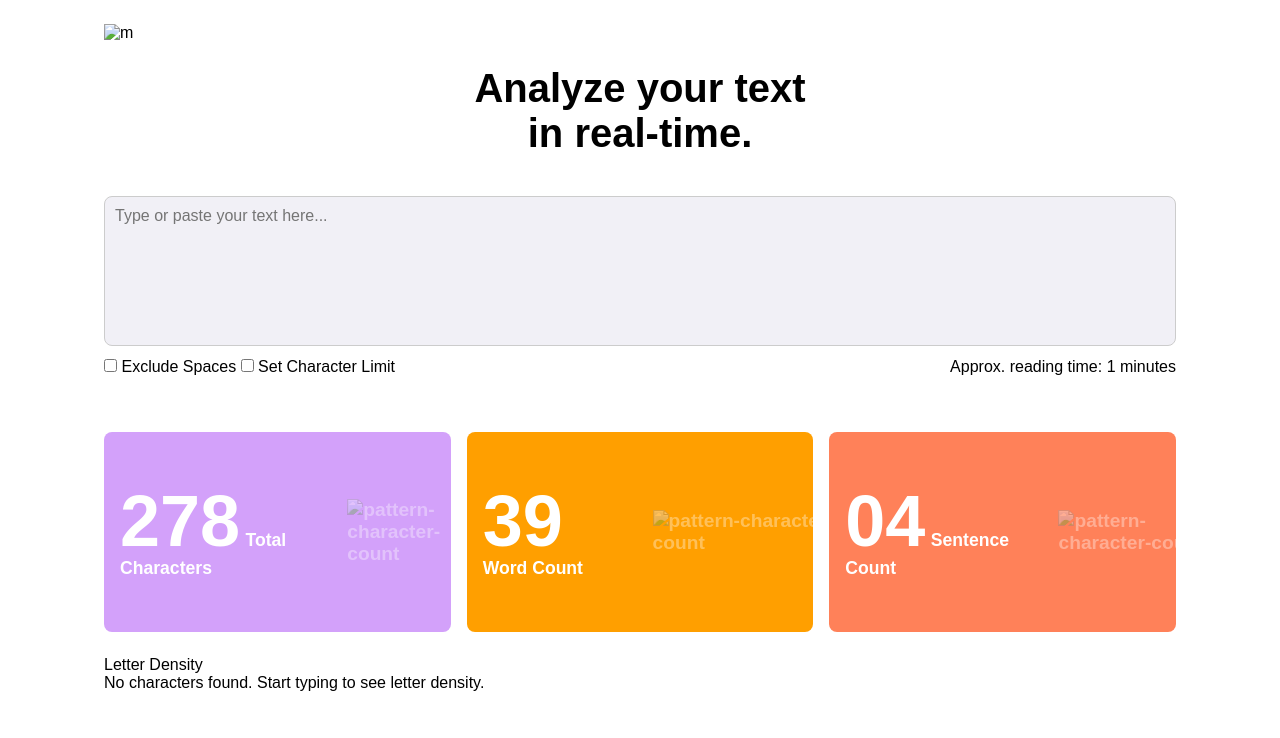
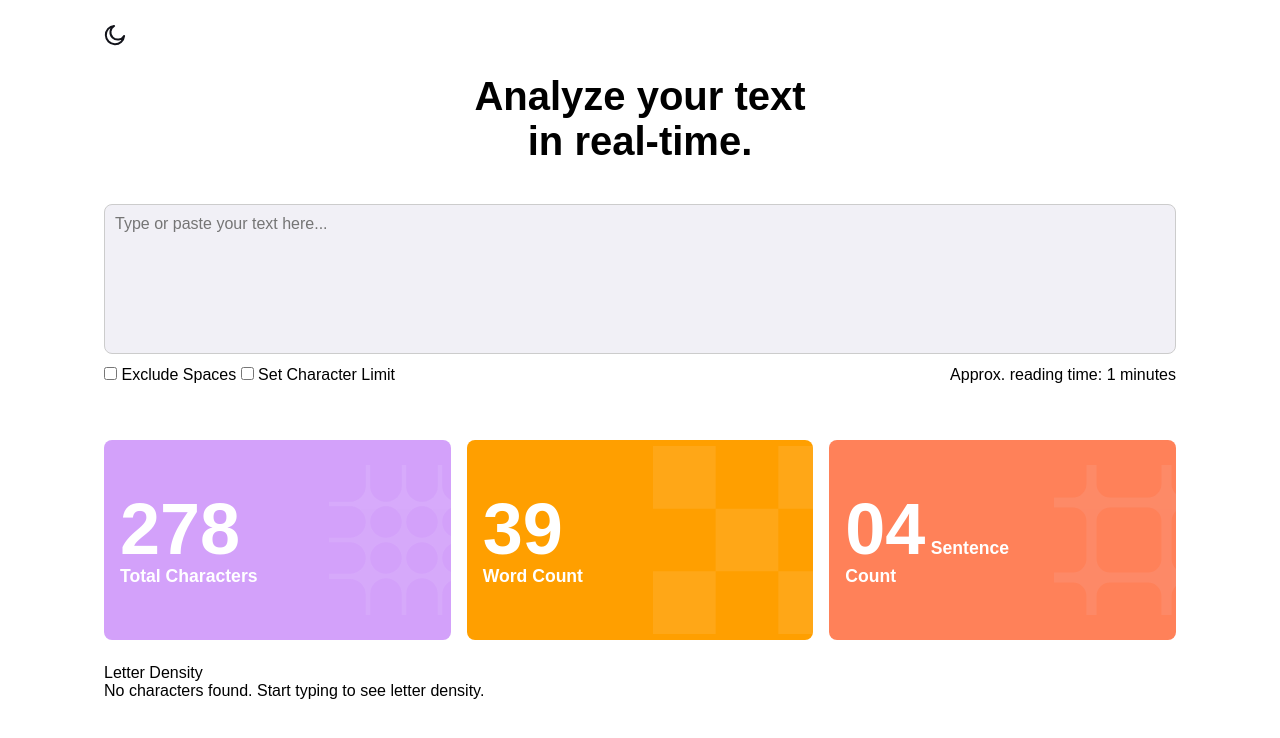
Before and after one commit to SKY-NYT/character-counter, a plain HTML site: page index.html in a window 1280 px wide. Drawn offline with Linux system fonts and the light colour scheme; files that its build step writes are made by us from their sources.

Commit message:
Fix asset paths in index.html for favicon and images

```diff
--- a/index.html
+++ b/index.html
@@ -4,15 +4,15 @@
   <meta charset="UTF-8">
   <meta name="viewport" content="width=device-width, initial-scale=1.0">
 
-  <link rel="icon" type="image/png" sizes="32x32" href="./assets/images/favicon-32x32.png">
+  <link rel="icon" type="image/png" sizes="32x32" href="./starter-code/assets/images/favicon-32x32.png">
 
   <title>Frontend Mentor | Character counter</title>
-  <link rel="stylesheet" href="./assets/css/styles.css">
+  <link rel="stylesheet" href="./starter-code/css/styles.css">
 </head>
 <body>
 
 <section class="logo">
-  <div class="moon"> <img src="./assets/images/icon-moon.svg" alt="m"/></div>
+  <div class="moon"> <img src="./starter-code/assets/images/icon-moon.svg" alt="m"/></div>
 </section>
 
 <section>
@@ -39,7 +39,7 @@
       <span class="number">278</span>
       <span class="label">Total Characters</span>
     </div>
-    <img class="themes " src="./assets/images/pattern-character-count.svg" alt="pattern-character-count"/>
+    <img class="themes " src="./starter-code/assets/images/pattern-character-count.svg" alt="pattern-character-count"/>
   </div>
 
 
@@ -48,7 +48,7 @@
       <span class="number">39</span>
       <span class="label"><br>Word Count</span>
     </div>
-     <img class="themes " src="./assets/images/pattern-word-count.svg" alt="pattern-character-count"/>
+     <img class="themes " src="./starter-code/assets/images/pattern-word-count.svg" alt="pattern-character-count"/>
   </div>
 
 
@@ -57,7 +57,7 @@
       <span class="number">04</span>
       <span class="label">Sentence Count</span>
     </div>
-    <img class="themes " src="./assets/images/pattern-sentence-count.svg"alt="pattern-character-count"/>
+    <img class="themes " src="./starter-code/assets/images/pattern-sentence-count.svg"alt="pattern-character-count"/>
   </div>
 
 </section>
```
